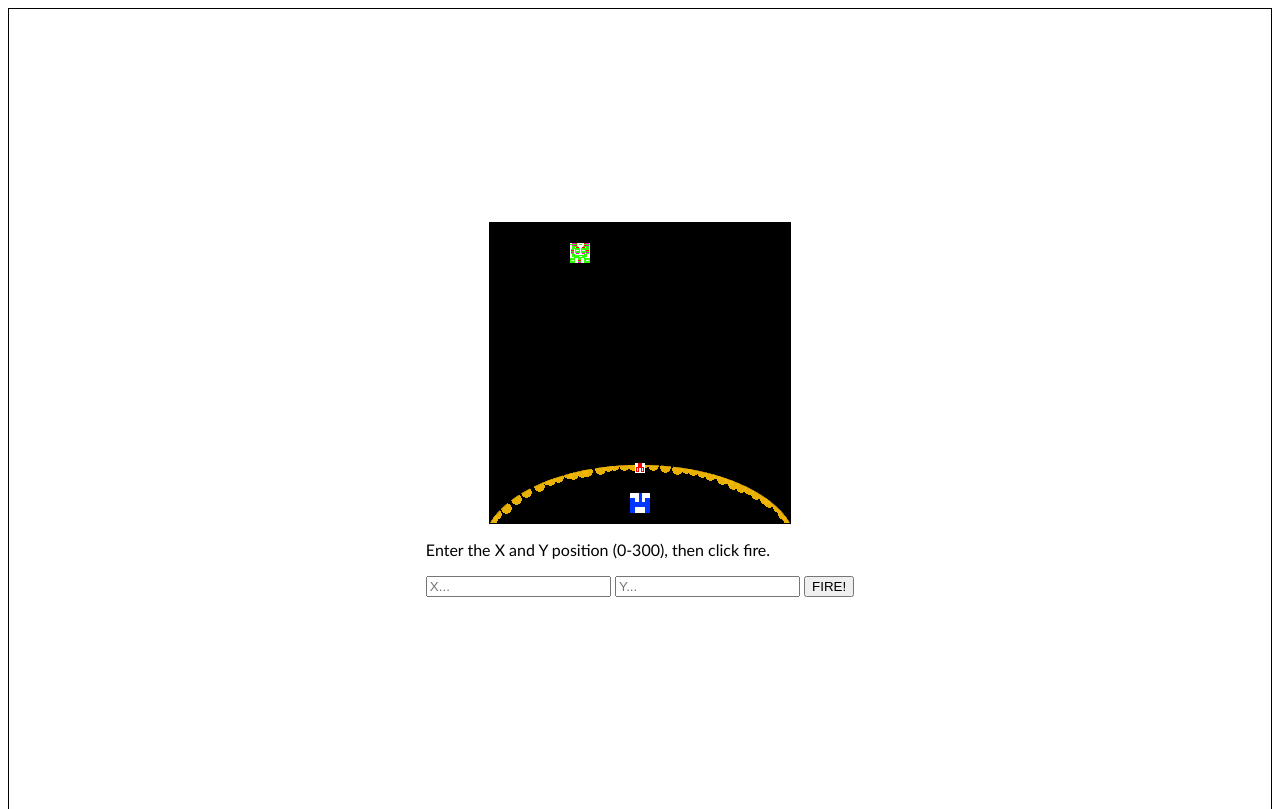
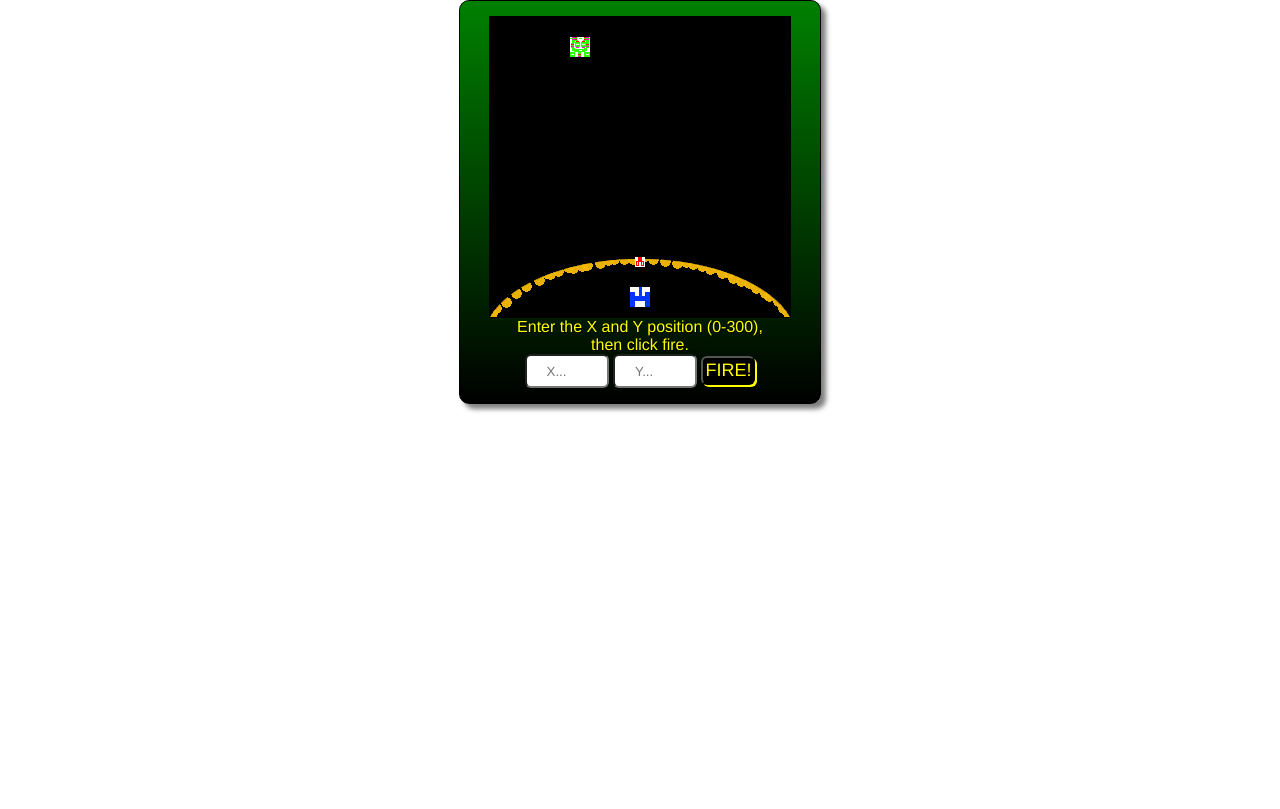
Before and after one commit to riccdigital/alianattacklesson, a plain HTML site: page index.html in a window 1280 px wide. Shown: the top 809 px of the page. Drawn offline with Linux system fonts and the light colour scheme.

Commit message:
complete

```diff
--- a/index.html
+++ b/index.html
@@ -22,7 +22,7 @@
         </div>
 
         <div id="controls">
-            <p id="output">Enter the X and Y position (0-300), then click fire.</p>
+            <p id="output">Enter the X and Y position (0-300),<br> then click fire.</p>
             <input id="inputX" type="text" placeholder="X...">
             <input id="inputY" type="text" placeholder="Y...">
             <button>FIRE!</button>
--- a/style.css
+++ b/style.css
@@ -1,21 +1,48 @@
-body{
-    font-family: 'Gill Sans', 'Gill Sans MT', Calibri, 'Trebuchet MS', sans-serif;
+*{
+    font-family:'Franklin Gothic Medium', 'Arial Narrow', Arial, sans-serif;
+    padding: 0;
+    margin: 0;
+    color: yellow;
 }
 
 #container{
     border: 1px solid black;
-    display: flex;
-    flex-direction: column;
-    justify-content: center;
-    align-items: center;
-    height: 100vh;
+    margin: 0px auto;
+    width: 330px;
+    height: auto;
+    padding: 15px;
+    background:-webkit-linear-gradient(top, green, black);
+    background:-moz-linear-gradient(top, green, black);
+    background:linear-gradient(top, green, black);
+    box-shadow: 5px 5px 5px rgba(0, 0, 0, 0.5);
+    border-radius: 10px;
+    text-align: center;
 }
+p{
 
+    text-shadow: 1px 1px black;
+}
+input{
+    padding: 10px 20px;
+    width: 40px;
+    height: 10px;
+    border-radius: 6px;
+}
+button{
+    padding: 2px 2px;
+    font-size: 18px;
+    border-radius: 6px;
+    background-color: black;
+    box-shadow: 2px 2px yellow;
+
+}
 #stage{
+    margin: 0px auto;
     width: 300px;
     height: 300px;
     position: relative;
     border: 1px solid black;
+
 }
 
 #gameover{
```
